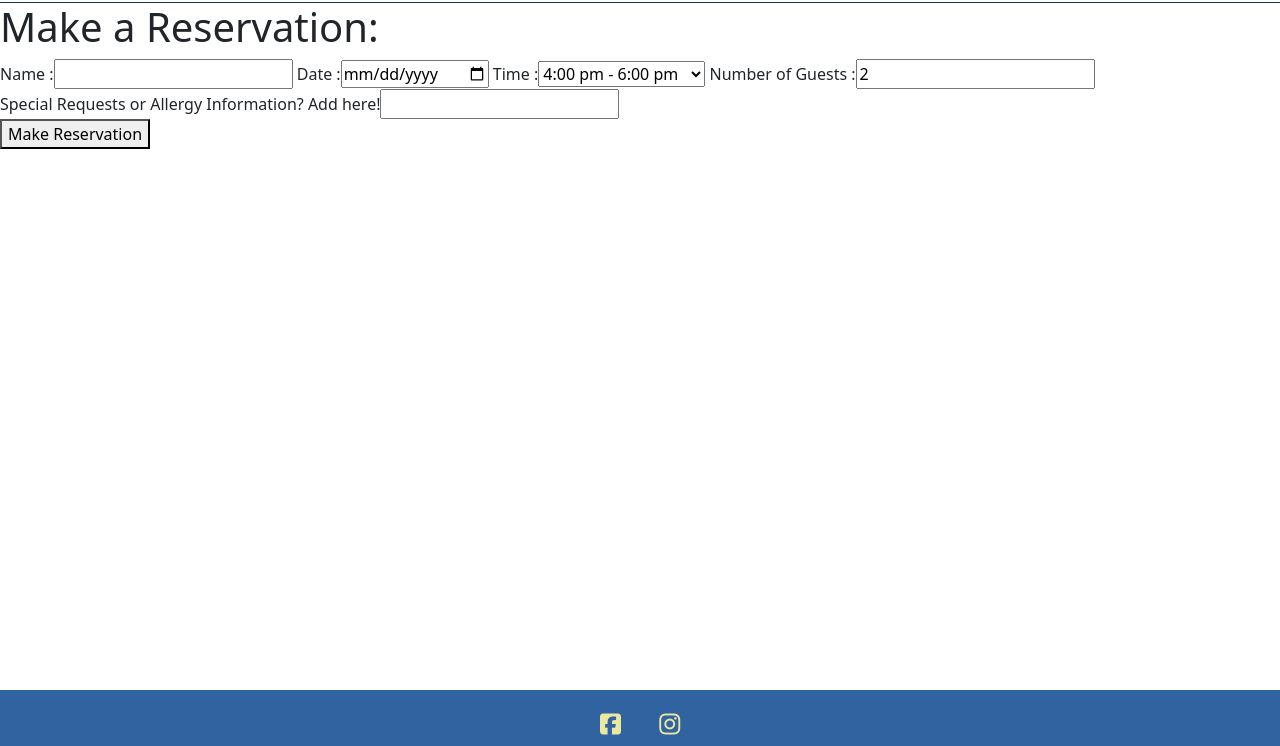
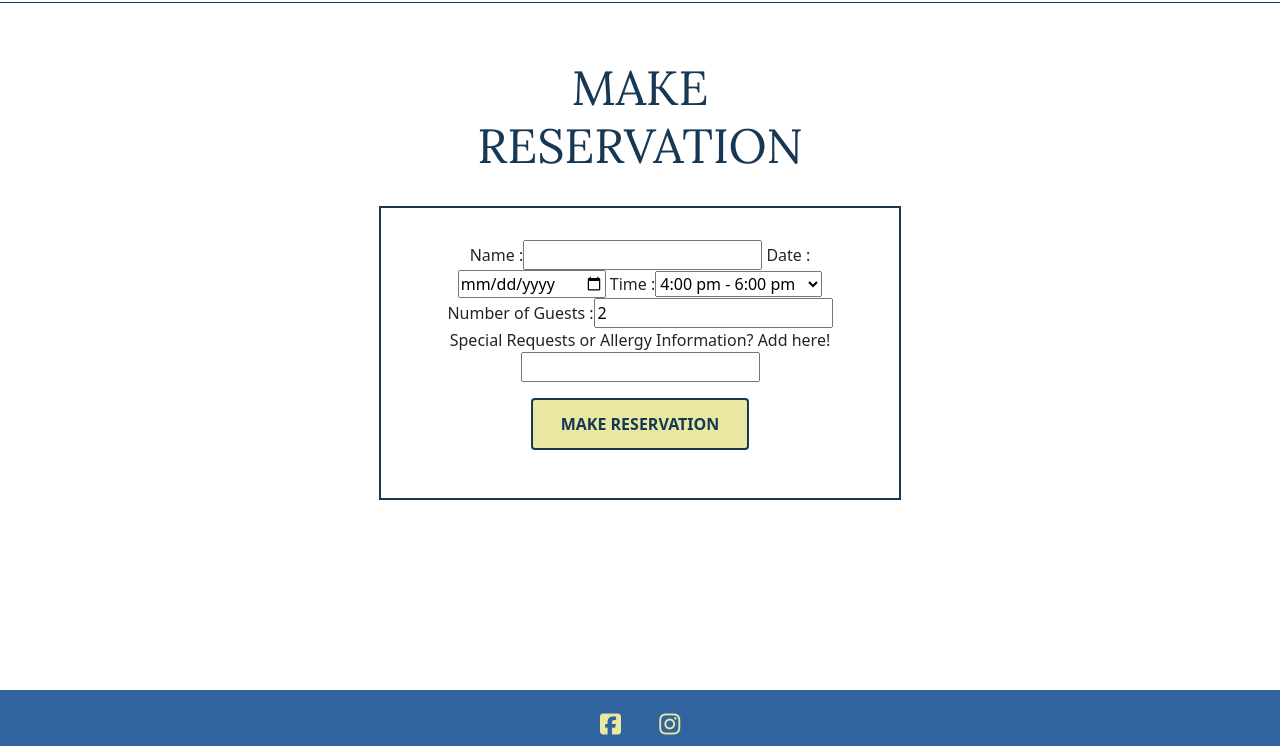
Before and after one commit to gustafsson96/the-swede-restaurant, a Django app: page /add in a window 1280 px wide. Shown: the part 54-800 px from the top of the page. Run offline with Django 3.2, Linux system fonts and the light colour scheme; some libraries are stand-ins or nearby versions.

Commit message:
Style addreservations.html

```diff
--- a/static/css/style.css
+++ b/static/css/style.css
@@ -273,6 +273,7 @@
 }
 
 #signup-btn {
+/* repetetive code for buttons as id was required to override original styling */
     font-size: 1rem;
     font-weight: bold;
     text-decoration: none;
@@ -297,6 +298,7 @@
 }
 
  #logout-btn {
+/* repetetive code for buttons as id was required to override original styling */
     font-size: 1rem;
     font-weight: bold;
     text-decoration: none;
@@ -314,6 +316,29 @@
      background-color: var(--darker-blue);
      color: var(--darker-yellow);
  }
+
+ /* add, view, edit, and delete reservations css */
+
+.styled-btn {
+    font-size: 1rem;
+    font-weight: bold;
+    text-decoration: none;
+    text-transform: uppercase;
+    margin: 1rem;
+    padding: 0.75rem 1.75rem;
+    background-color: var(--darker-yellow);
+    color: var(--darker-blue);
+    border: 2px solid var(--darker-blue);
+    border-radius: 4px;
+    transition-duration: 0.4s;
+
+}
+
+ .styled-btn:hover {
+     background-color: var(--darker-blue);
+     color: var(--darker-yellow);
+ }
+
 
 /* footer css */
 
--- a/templates/add_reservations.html
+++ b/templates/add_reservations.html
@@ -1,11 +1,22 @@
-{% extends 'base.html' %} {% block content %}
+{% extends 'base.html' %}
+{% block content %}
 
-<h1>Make a Reservation:</h1>
+<div class="container">
+    <div class="row">
+        <div class="col-md-6 offset-md-3 p-4 text-center">
+<h1 class="page-heading-no-border">Make Reservation</h1>
+<div class="box-border">
 <form method="POST" action="add">
     {% csrf_token %}
     {{ form }}
     <div>
-        <button type="submit">Make Reservation</button>
+        <button class="styled-btn" type="submit">Make Reservation</button>
     </div>
 </form>
+            </div>
+        </div>
+    </div>
+</div>
+
+
 {% endblock %}
```
